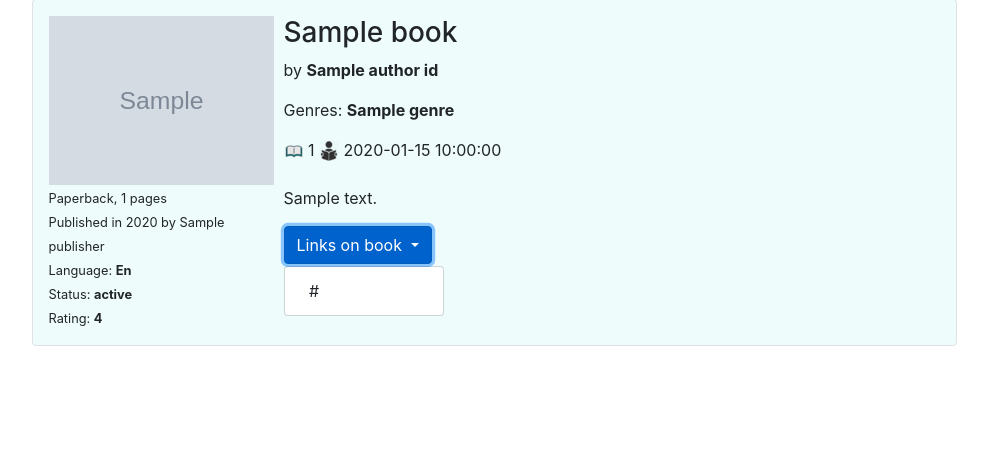
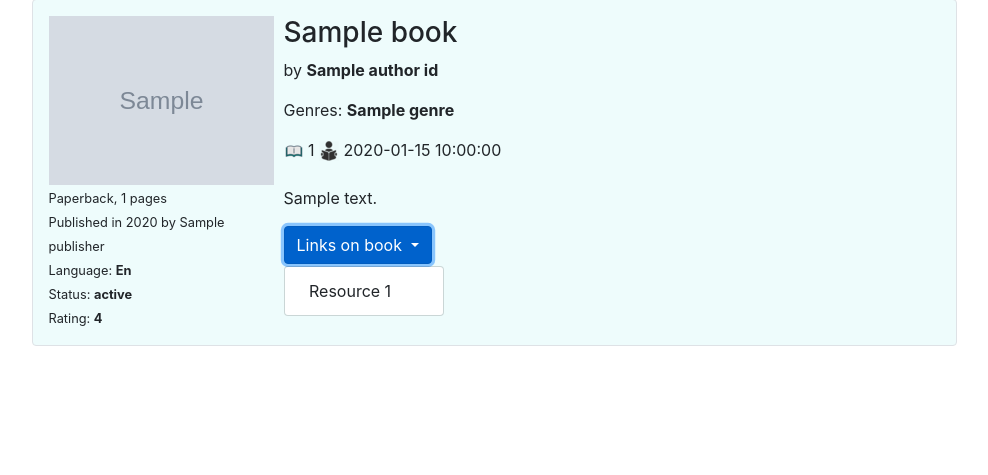
Before and after one commit to mehalyna/Ch-117-Python-Project-ITA, a Flask app: template admin/templates/book-details.html in a window 1280 px wide, after a click on "Links on book". Shown: the part 123-598 px from the top of the page, without its empty margins (146-1134 px from the left). Run offline with Flask 2, Linux system fonts and the light colour scheme; the template is opened without the code that fills it: most values are stand-ins (such as "Sample title", 1, 10 or a date in 2020); grey boxes marked "Sample" are stand-in pictures; some libraries are stand-ins or nearby versions.

Commit message:
changed book links names

```diff
--- a/admin/templates/book-details.html
+++ b/admin/templates/book-details.html
@@ -21,7 +21,7 @@
                 {{ book.statistic.total_read }}
             </span>
                 <span data-toggle="tooltip" data-placement="top" title="Reading now {{ book.statistic.reading_now }}">
-                <img src="/static/images/readingNow.png" alt="total read icon">
+                <img src="/static/images/readingNow.png" alt="reading now icon">
                 {{ book.statistic.reading_now }}
             </span><br><br>
                 <p>
@@ -34,7 +34,7 @@
                     </a>
                     <div class="dropdown-menu" aria-labelledby="dropdownMenuLink">
                         {% for link in book.store_links %}
-                            <a class="dropdown-item" href="{{ link }}">{{ link }}</a>
+                            <a class="dropdown-item" href="{{ link }}">Resource {{ loop.index }}</a>
                         {% endfor %}
                     </div>
                 </div>
```
